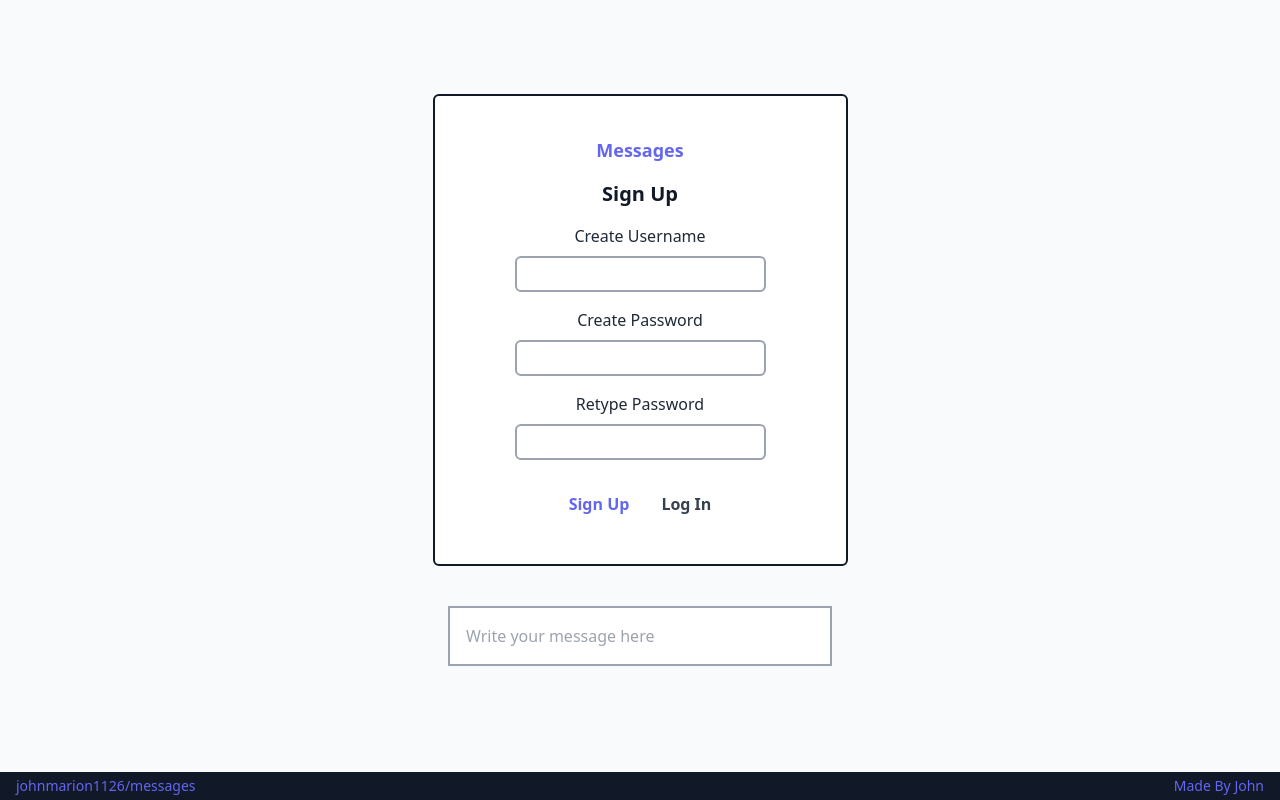
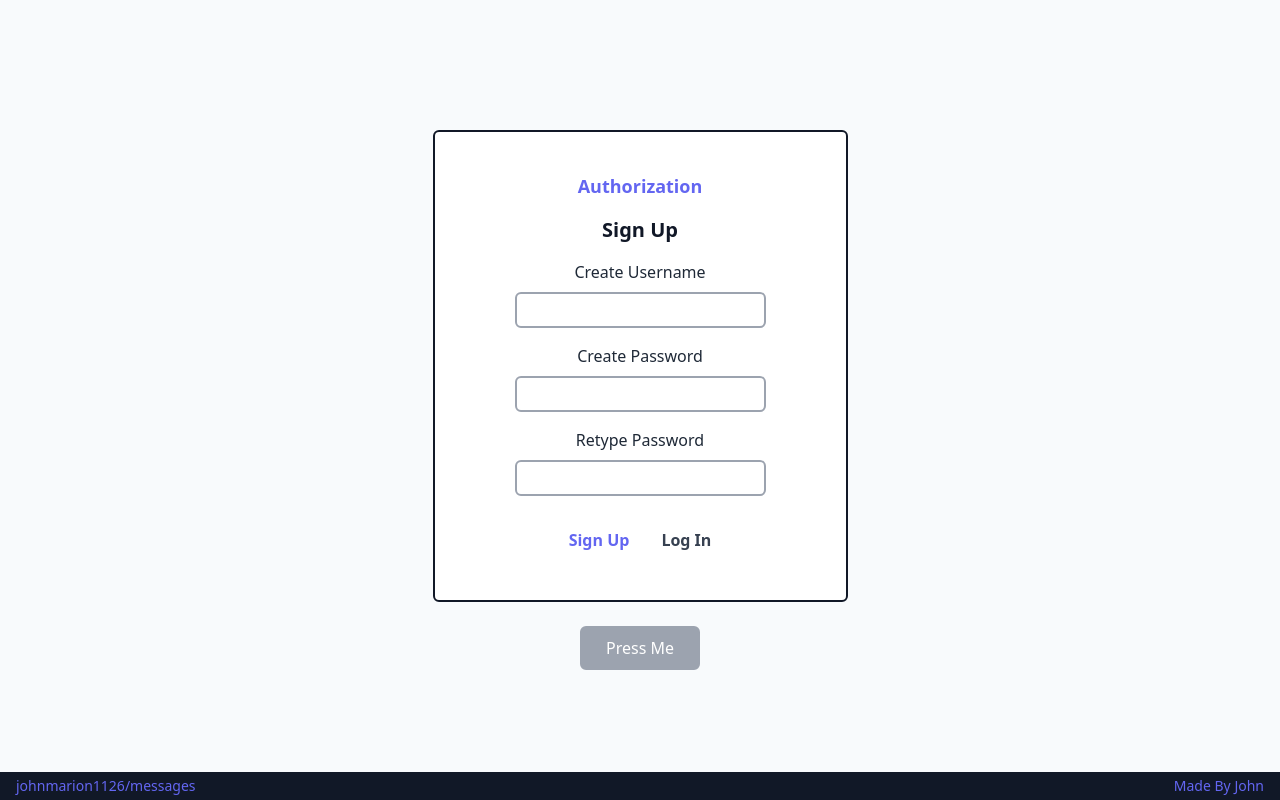
Before and after one commit to johnmarion1126/auth, a React (Create React App) app in the folder frontend/: page / in a window 1280 px wide. Built offline with nearby package versions, Linux system fonts and the light colour scheme.

Commit message:
Replace message with button

```diff
--- a/frontend/src/App.js
+++ b/frontend/src/App.js
@@ -1,12 +1,12 @@
 import React from 'react';
 
 import UserForm from './components/UserForm/UserForm';
-import MessageForm from './components/MessageForm/Message';
+import AuthroziedButton from './components/Button/Button';
 
 const App = () => (
   <div className="w-screen h-screen flex flex-col justify-center text-center items-center m-0 p-0 bg-slate-50">
     <UserForm />
-    <MessageForm />
+    <AuthroziedButton />
     <footer className="absolute p-1 px-4 bottom-0 w-screen bg-gray-900 text-indigo-500 text-sm flex justify-between">
       <a href="https://github.com/johnmarion1126/authentication" className="hover:opacity-70">
         johnmarion1126/messages
--- /dev/null
+++ b/frontend/src/components/Button/Button.js
@@ -0,0 +1,7 @@
+import React from 'react';
+
+const AuthroziedButton = () => (
+  <button type="button" className="border-2 border-gray-400 px-6 py-2 rounded-md mt-6 text-white bg-gray-400">Press Me</button>
+);
+
+export default AuthroziedButton;
--- a/frontend/src/components/MessageForm/Message.js
+++ /dev/null
@@ -1,9 +0,0 @@
-import React from 'react';
-
-const MessageForm = () => (
-  <form>
-    <input className="w-80 md:w-96 m-10 p-4 border-gray-400 border-solid border-2 bg-white text-left outline-indigo-500" placeholder="Write your message here" />
-  </form>
-);
-
-export default MessageForm;
--- a/frontend/src/components/UserForm/UserForm.js
+++ b/frontend/src/components/UserForm/UserForm.js
@@ -11,7 +11,7 @@ const UserForm = () => {
 
   return (
     <div className="border-2 border-solid border-gray-900 py-10 px-14 md:px-20 rounded-md filter bg-white">
-      <h1 className="text-lg mb-4 text-indigo-500 font-bold">Messages</h1>
+      <h1 className="text-lg mb-4 text-indigo-500 font-bold">Authorization</h1>
       {
         isNewUser === 'LogIn'
           ? <LogInForm username={username} password={password} />
```
